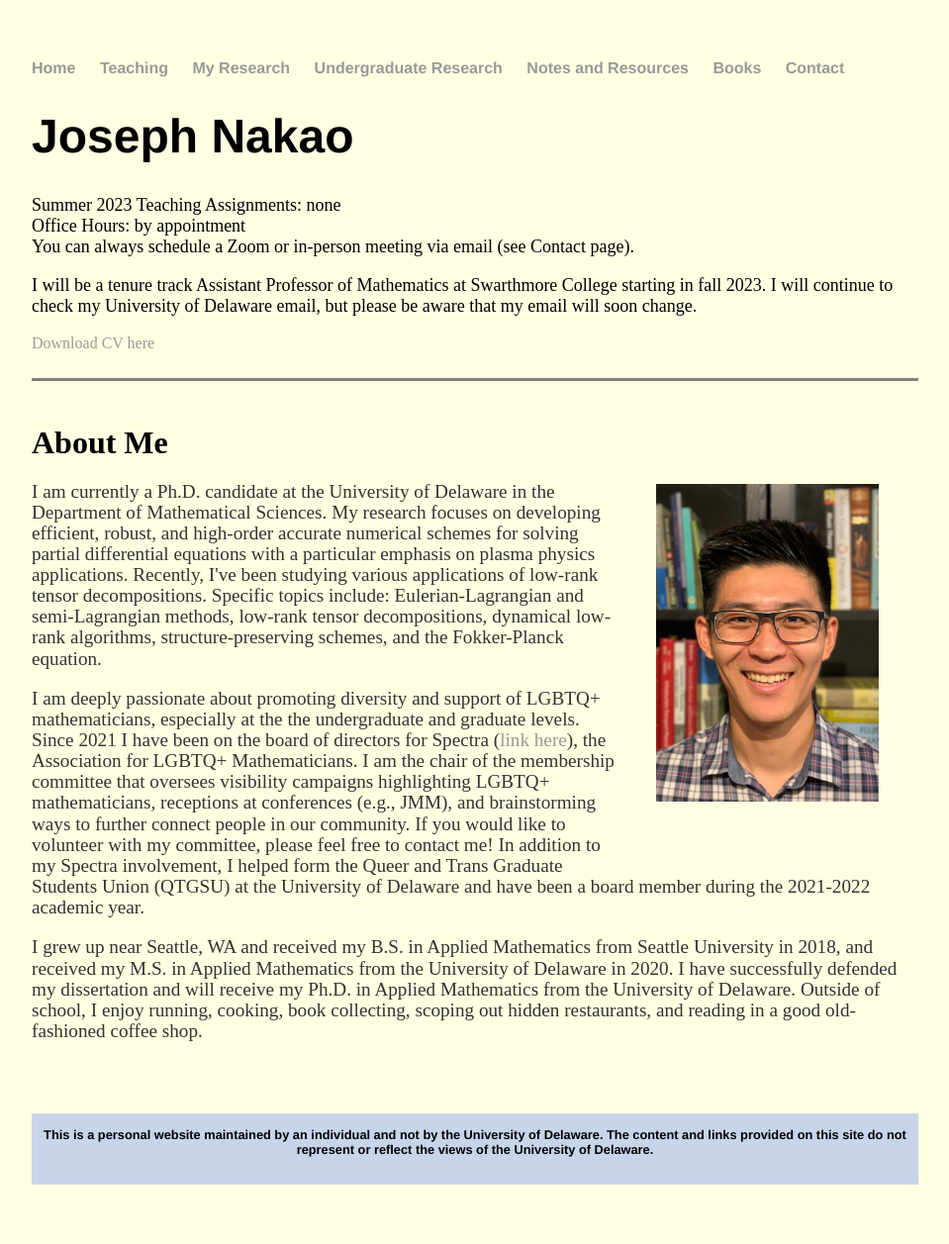
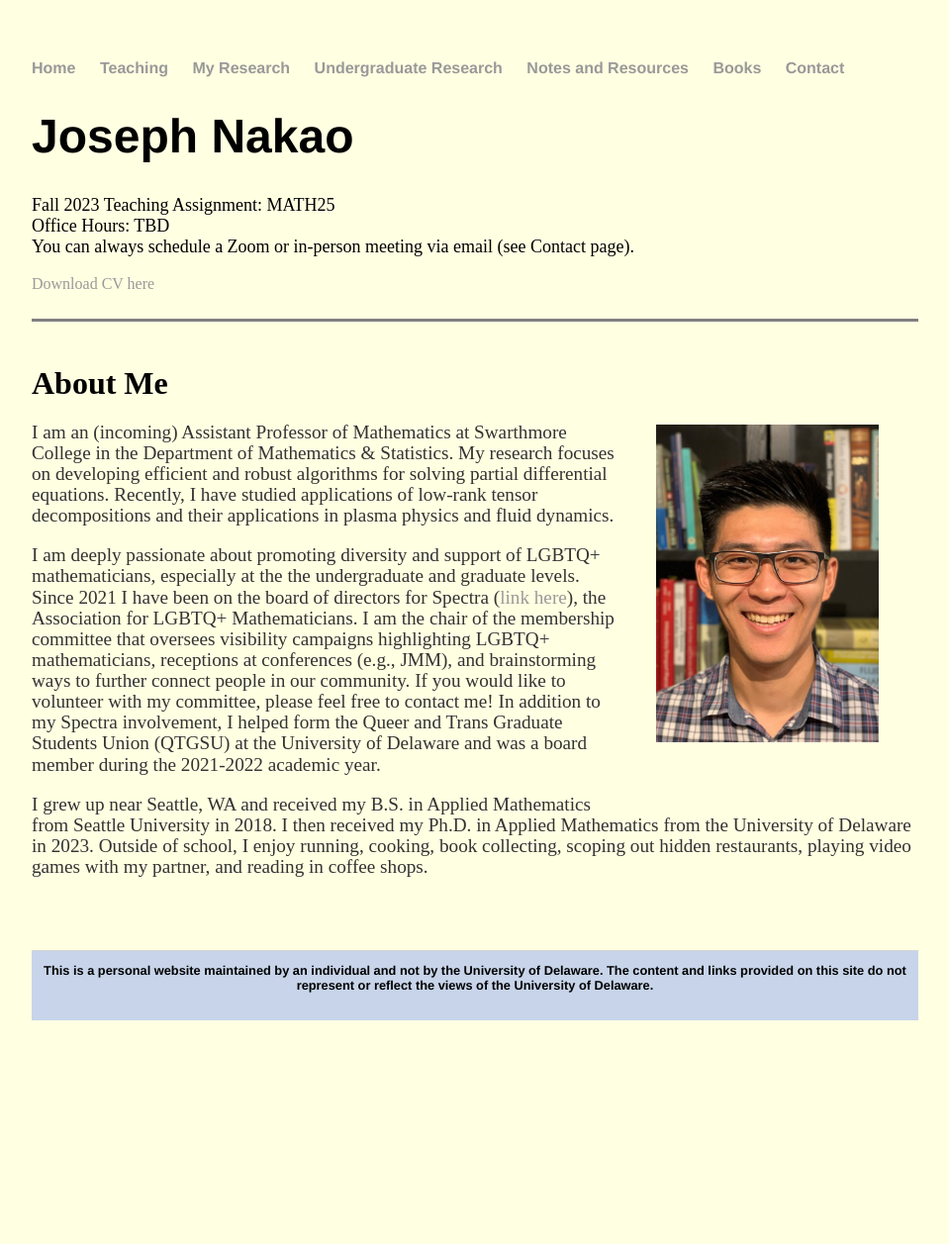
Before and after one commit to jhknakao/jhknakao.github.io, a Jekyll site: the page built from index.html, in a window 1280 px wide. Shown: the whole page at 99% size, without its empty margins (160-1119 px from the left). Built offline with Jekyll 4.4.1, drawn with Linux system fonts in a browser that asks for light colours; after the commit the page ends 1091 px from its top, so only the background shows below that.

Commit message:
Update index.html

```diff
--- a/index.html
+++ b/index.html
@@ -4,14 +4,11 @@ title: Joseph Nakao's Homepage
 ---
 <div class="blurb">
 	<h1>Joseph Nakao</h1>
-	<font size="4">Summer 2023 Teaching Assignments: none</font>
+	<font size="4">Fall 2023 Teaching Assignment: MATH25</font>
 	<br>
-	<font size="4">Office Hours: by appointment</font>
+	<font size="4">Office Hours: TBD</font>
 	<br>
 	<font size="4">You can always schedule a Zoom or in-person meeting via email (see Contact page).</font>
-	<br>
-	<br>
-	<font size="4">I will be a tenure track Assistant Professor of Mathematics at Swarthmore College starting in fall 2023. I will continue to check my University of Delaware email, but please be aware that my email will soon change.</font>
 	<br>
 	<br>
 	<a href="files/Nakao_CV_June2023.pdf" class="download" title="Download CV as PDF">Download CV here</a>
@@ -27,14 +24,14 @@ title: Joseph Nakao's Homepage
 	<font size="6"><b>About Me</b></font>
 	<br>
 	<p>
-		I am currently a Ph.D. candidate at the University of Delaware in the Department of Mathematical Sciences. My research focuses on developing efficient, robust, and high-order accurate numerical schemes for solving partial differential equations with a particular emphasis on plasma physics applications. Recently, I've been studying various applications of low-rank tensor decompositions. Specific topics include: Eulerian-Lagrangian and semi-Lagrangian methods, low-rank tensor decompositions, dynamical low-rank algorithms, structure-preserving schemes, and the Fokker-Planck equation.
+		I am an (incoming) Assistant Professor of Mathematics at Swarthmore College in the Department of Mathematics & Statistics. My research focuses on developing efficient and robust algorithms for solving partial differential equations. Recently, I have studied applications of low-rank tensor decompositions and their applications in plasma physics and fluid dynamics.
 	</p>
 	<p>
 		I am deeply passionate about promoting diversity and support of LGBTQ+ mathematicians, especially at the the undergraduate and graduate levels. Since 2021 I have been on the board of directors for Spectra (<a href="http://lgbtmath.org">link here</a>), the Association for LGBTQ+ Mathematicians. I am the chair of the membership committee that oversees visibility campaigns highlighting LGBTQ+ mathematicians, receptions at conferences (e.g., JMM), and brainstorming ways to further connect people in our community. If you would like to volunteer with my committee, please feel free to contact me!
-		In addition to my Spectra involvement, I helped form the Queer and Trans Graduate Students Union (QTGSU) at the University of Delaware and have been a board member during the 2021-2022 academic year.
+		In addition to my Spectra involvement, I helped form the Queer and Trans Graduate Students Union (QTGSU) at the University of Delaware and was a board member during the 2021-2022 academic year.
 	</p>
 	<p>
-		I grew up near Seattle, WA and received my B.S. in Applied Mathematics from Seattle University in 2018, and received my M.S. in Applied Mathematics from the University of Delaware in 2020. I have successfully defended my dissertation and will receive my Ph.D. in Applied Mathematics from the University of Delaware. Outside of school, I enjoy running, cooking, book collecting, scoping out hidden restaurants, and reading in a good old-fashioned coffee shop.
+		I grew up near Seattle, WA and received my B.S. in Applied Mathematics from Seattle University in 2018. I then received my Ph.D. in Applied Mathematics from the University of Delaware in 2023. Outside of school, I enjoy running, cooking, book collecting, scoping out hidden restaurants, playing video games with my partner, and reading in coffee shops.
 	</p>
 	<br>
 	<br>
@@ -42,4 +39,4 @@ title: Joseph Nakao's Homepage
 
 </div><!-- /.blurb -->
 
-<!-- ![A headshot image of Joseph Nakao smiling. A colorful array of math books on a bookshelf makes up the backdrop.](/assets/images/Nakao_headshot.jpg) -->
+<!-- ![A headshot image of Joseph Nakao smiling. He is wearing a plaid blue shirt and glasses. A colorful array of math books on a bookshelf makes up the backdrop.](/assets/images/Nakao_headshot.jpg) -->
```
